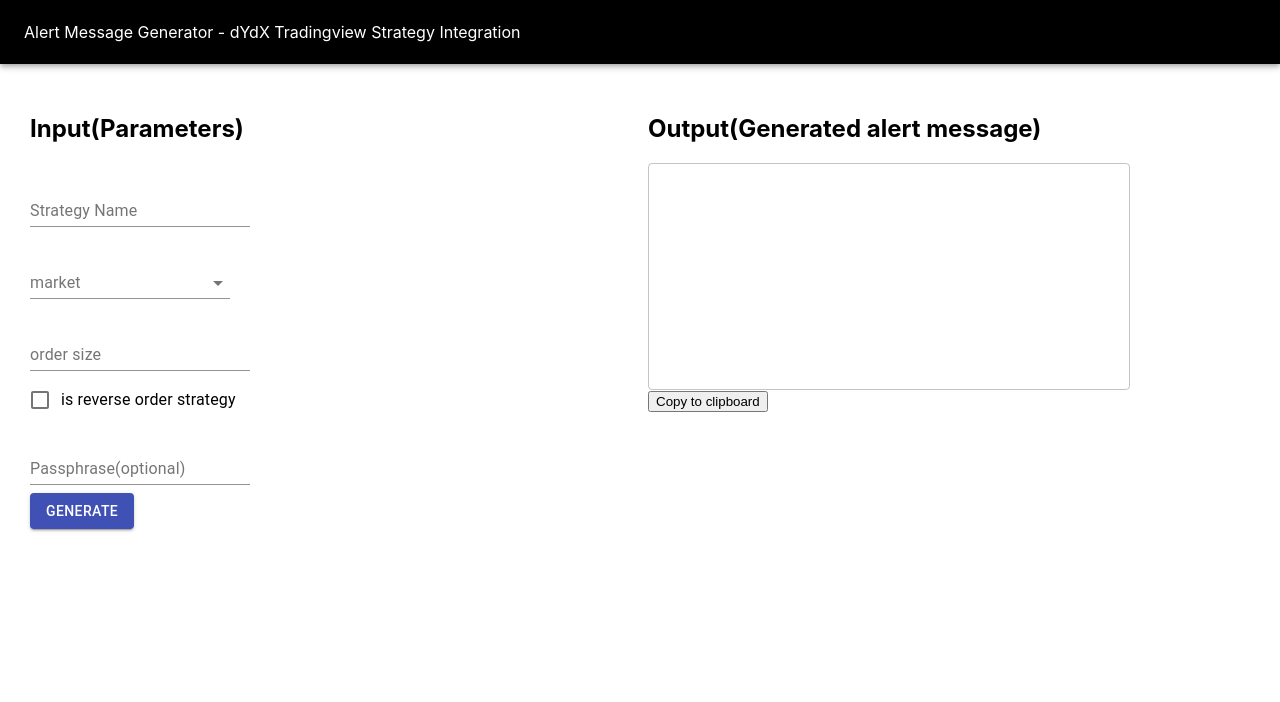
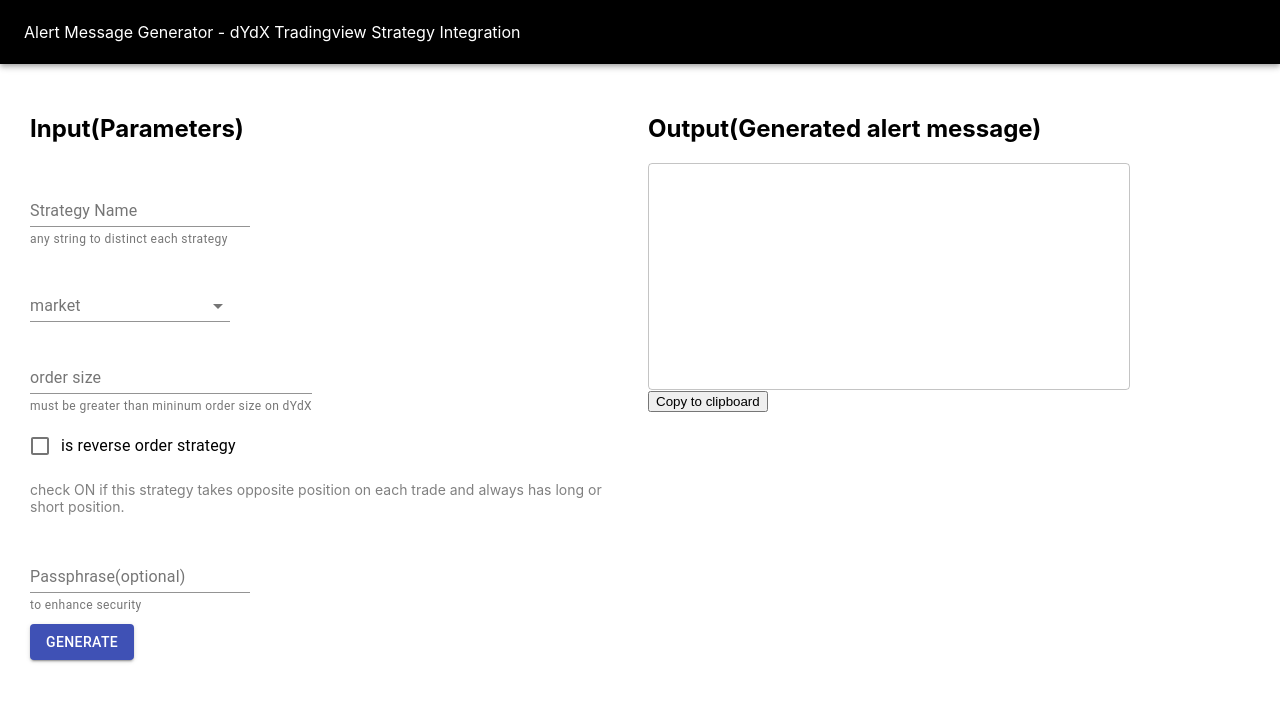
Before and after one commit to junta/alert-message-generator, a React (Create React App) app: page / in a window 1280 px wide. Shown: the top 702 px of the page. Built offline with nearby package versions, Linux system fonts and the light colour scheme.

Commit message:
add helper text and fomar JSOn

```diff
--- a/src/components/Content.js
+++ b/src/components/Content.js
@@ -32,7 +32,7 @@
     if (data.passphrase) {
       alertObject.passphrase = data.passphrase;
     }
-    const alertJson = JSON.stringify(alertObject);
+    const alertJson = JSON.stringify(alertObject, null, '\t');
     setOutputJson(alertJson);
   };
 
@@ -53,7 +53,11 @@
                   margin="normal"
                   placeholder="MacdStrategy"
                   error={errors.strategyName ? true : false}
-                  helperText={errors.strategyName?.message}
+                  helperText={
+                    errors.strategyName
+                      ? errors.strategyName?.message
+                      : 'any string to distinct each strategy'
+                  }
                 />
               )}
             />
@@ -125,7 +129,11 @@
                   placeholder="0.1"
                   type="number"
                   error={errors.orderSize ? true : false}
-                  helperText={errors.orderSize?.message}
+                  helperText={
+                    errors.strategyName
+                      ? errors.strategyName?.message
+                      : 'must be greater than mininum order size on dYdX'
+                  }
                   inputProps={{
                     maxLength: 13,
                     step: '0.001',
@@ -145,6 +153,10 @@
                 />
               )}
             />
+            <p style={{ fontSize: '14px', color: 'gray' }}>
+              check ON if this strategy takes opposite position on each trade and always has long or
+              short position.
+            </p>
           </div>
 
           <div>
@@ -157,6 +169,7 @@
                   label="Passphrase(optional)"
                   margin="normal"
                   placeholder="your passphrase"
+                  helperText="to enhance security"
                 />
               )}
             />
@@ -176,6 +189,7 @@
             rows={10}
             value={outputJson}
             style={{ width: '80%' }}
+            onChange={(event) => setOutputJson(event.target.value)}
           />
         </div>
         <CopyToClipboard text={outputJson} onCopy={() => setCopied(true)}>
```
